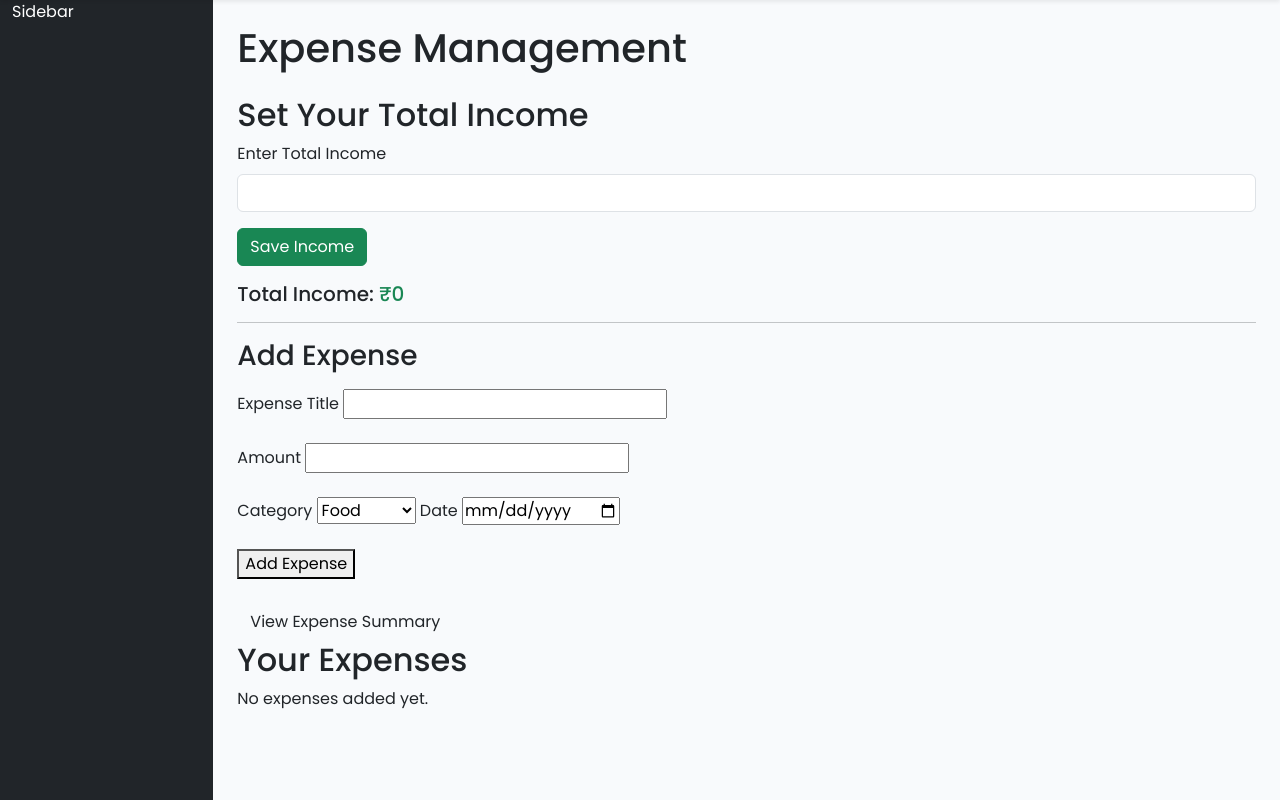
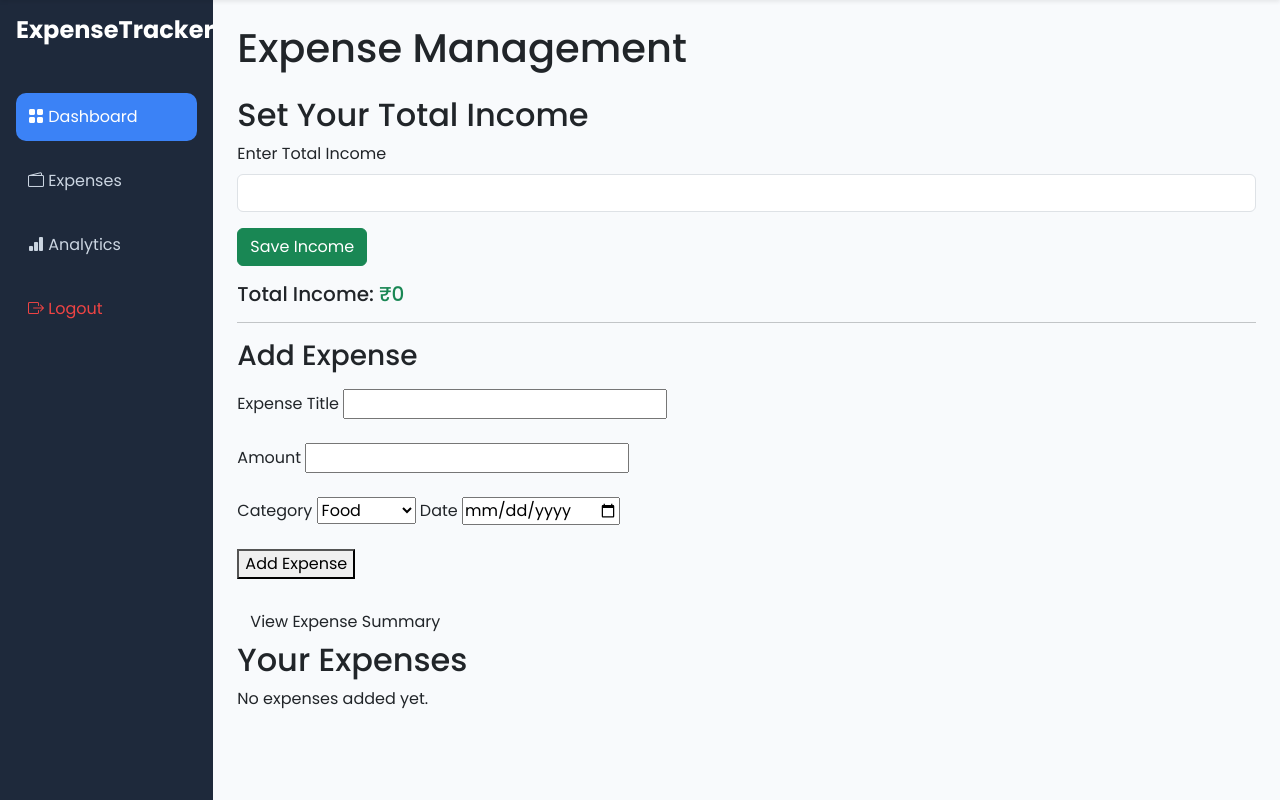
Before and after one commit to Ayush-OP00/Personal-Expense-Tracker, a Django app: page /manage/ in a window 1280 px wide. Shown: the part 56-856 px from the top of the page. Run offline with Django 5.2, Linux system fonts and the light colour scheme; the visitor is signed in with stand-in values (Sample User, id 1); data that the repository does not hold is empty.

Commit message:
mannaged to create a professional sidebar based on modern SaaS projects.

```diff
--- a/tracker/appTracker/static/css/main.css
+++ b/tracker/appTracker/static/css/main.css
@@ -7,7 +7,7 @@ body{
 }
 
 main{
-
+    background:#f8fafc;
     min-height:100vh;
 
 }
--- a/tracker/appTracker/static/css/sidebar.css
+++ b/tracker/appTracker/static/css/sidebar.css
@@ -0,0 +1,51 @@
+.sidebar{
+
+    min-height:100vh;
+
+    background:#1e293b;
+
+    color:white;
+
+}
+
+.logo{
+
+    color:white;
+
+    font-weight:700;
+
+}
+
+.sidebar .nav-link{
+
+    color:#cbd5e1;
+
+    padding:12px;
+
+    border-radius:10px;
+
+    transition:.3s;
+
+}
+
+.sidebar .nav-link:hover{
+
+    background:#334155;
+
+    color:white;
+
+}
+
+.sidebar .nav-link.active{
+
+    background:#3b82f6;
+
+    color:white;
+
+}
+
+.logout{
+
+    color:#ef4444 !important;
+
+}
--- a/tracker/appTracker/templates/includes/sidebar.html
+++ b/tracker/appTracker/templates/includes/sidebar.html
@@ -8,9 +8,67 @@
 </head>
 
 <body>
-    <div class="col-md-2 bg-dark text-white vh-100">
-        Sidebar
-    </div>
+    <div class="col-md-2 sidebar d-flex flex-column p-3">
+
+    <h4 class="logo mb-5">
+
+        ExpenseTracker
+
+    </h4>
+
+    <ul class="nav flex-column">
+
+        <li class="nav-item mb-3">
+
+            <a href="#" class="nav-link active">
+
+                <i class="bi bi-grid-fill"></i>
+
+                Dashboard
+
+            </a>
+
+        </li>
+
+        <li class="nav-item mb-3">
+
+            <a href="{% url 'home' %}" class="nav-link">
+
+                <i class="bi bi-wallet2"></i>
+
+                Expenses
+
+            </a>
+
+        </li>
+
+        <li class="nav-item mb-3">
+
+            <a href="{% url 'dashboard' %}" class="nav-link">
+
+                <i class="bi bi-bar-chart-fill"></i>
+
+                Analytics
+
+            </a>
+
+        </li>
+
+        <li class="nav-item mt-auto">
+
+            <a href="{% url 'logout' %}" class="nav-link logout">
+
+                <i class="bi bi-box-arrow-right"></i>
+
+                Logout
+
+            </a>
+
+        </li>
+
+    </ul>
+
+</div>
 </body>
 
 </html>
```
